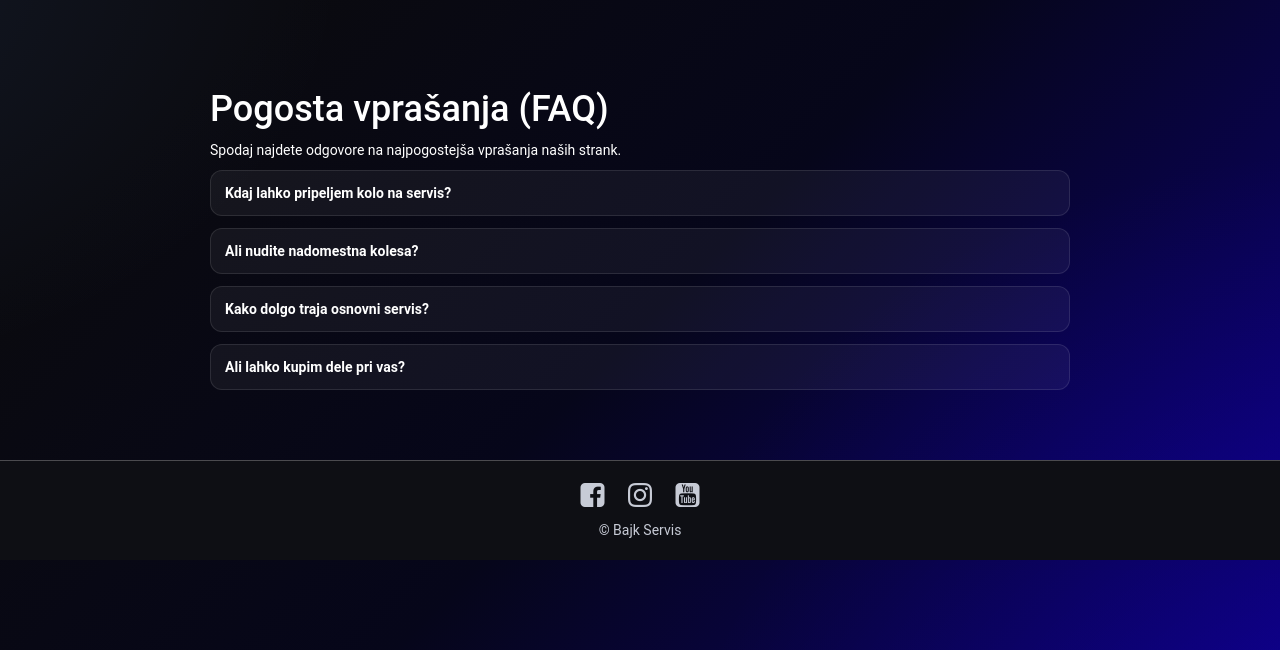
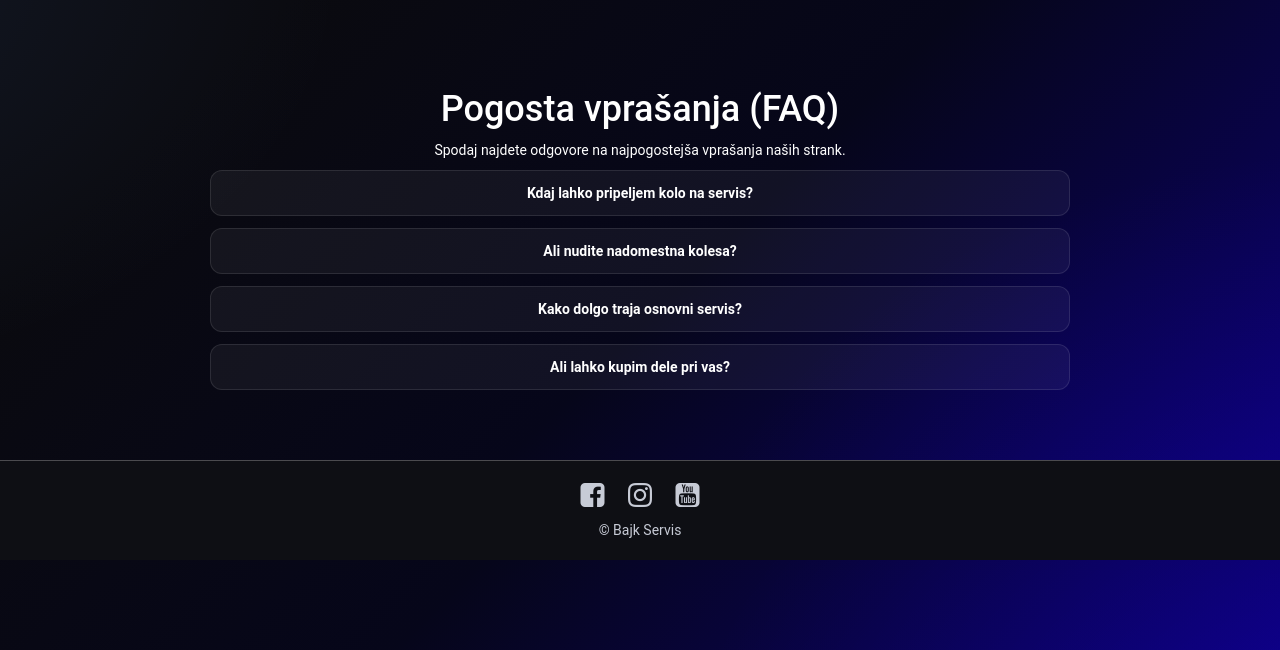
Before and after one commit to zakoblak/Bajk_Servis, a Flask app: page /faq in a window 1280 px wide. Shown: the part 101-751 px from the top of the page. Run offline with Flask 3, Linux system fonts and the light colour scheme; some libraries are stand-ins or nearby versions.

Commit message:
Add files via upload

```diff
--- a/static/style.css
+++ b/static/style.css
@@ -567,7 +567,7 @@ nav li ul a:last-child{ border-bottom:0; }
 /* =======================
    FAQ
 ======================= */
-.faq{ max-width:900px; margin:50px auto; padding:20px; color:var(--text); }
+.faq{ max-width:900px; margin:50px auto; padding:20px; color:var(--text); text-align: center;}
 .faq .qa{ max-width:900px; margin:0 auto; display:grid; gap:12px; }
 .faq details{
   background:rgba(255,255,255,.05);
```
